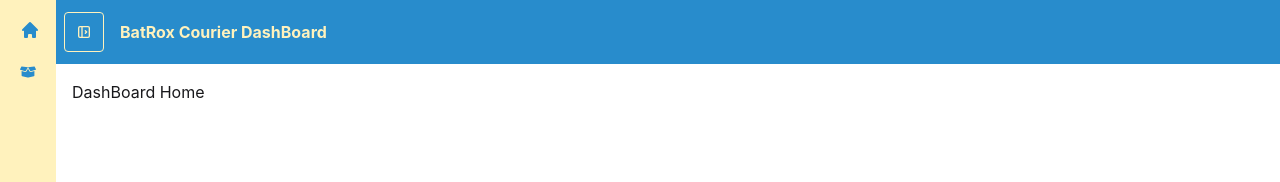
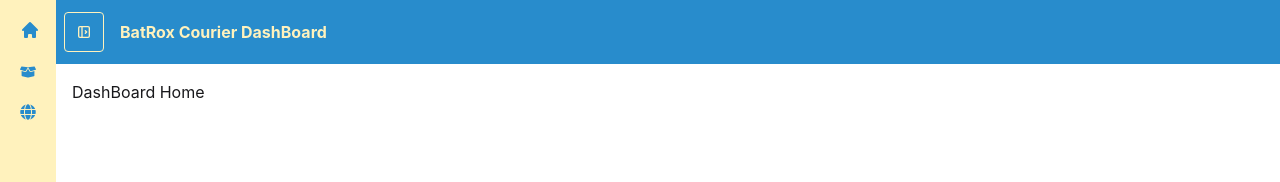
Before and after one commit to RohanR05/batrox-curier, a React (Vite) app: page /dashBoard in a window 1280 px wide. Shown: the top 182 px of the page. Built offline with nearby package versions, Linux system fonts and the light colour scheme; no server answers; sample sign-in values are in the browser's storage.

Commit message:
add main home link

```diff
--- a/src/RootLayout/DashBoardLayout.jsx
+++ b/src/RootLayout/DashBoardLayout.jsx
@@ -1,5 +1,5 @@
 import React from "react";
-import { FaBoxOpen } from "react-icons/fa";
+import { FaBoxOpen, FaGlobe, FaHome } from "react-icons/fa";
 import { HiHome } from "react-icons/hi";
 import { NavLink, Outlet } from "react-router";
 
@@ -52,12 +52,12 @@ const DashBoardLayout = () => {
               {/* Home */}
               <li>
                 <NavLink
-                  to="/"
+                  to="/dashBoard"
                   className="is-drawer-close:tooltip is-drawer-close:tooltip-right"
-                  data-tip="Homepage"
+                  data-tip="DashBoard Home"
                 >
                   <HiHome className="my-1.5 inline-block size-5" />
-                  <span className="is-drawer-close:hidden">Homepage</span>
+                  <span className="is-drawer-close:hidden">DashBoard Home</span>
                 </NavLink>
               </li>
               {/* my parcels */}
@@ -71,6 +71,17 @@ const DashBoardLayout = () => {
                   <span className="is-drawer-close:hidden">My Parcels</span>
                 </NavLink>
               </li>
+              {/* Home */}
+              <li>
+                <NavLink
+                  to="/" // or to="/" depending on your router setup
+                  className="is-drawer-close:tooltip is-drawer-close:tooltip-right"
+                  data-tip="Main Home"
+                >
+                  <FaGlobe className="my-1.5 inline-block size-4" />
+                  <span className="is-drawer-close:hidden">Main Home</span>
+                </NavLink>
+              </li>
             </ul>
           </div>
         </div>
```
